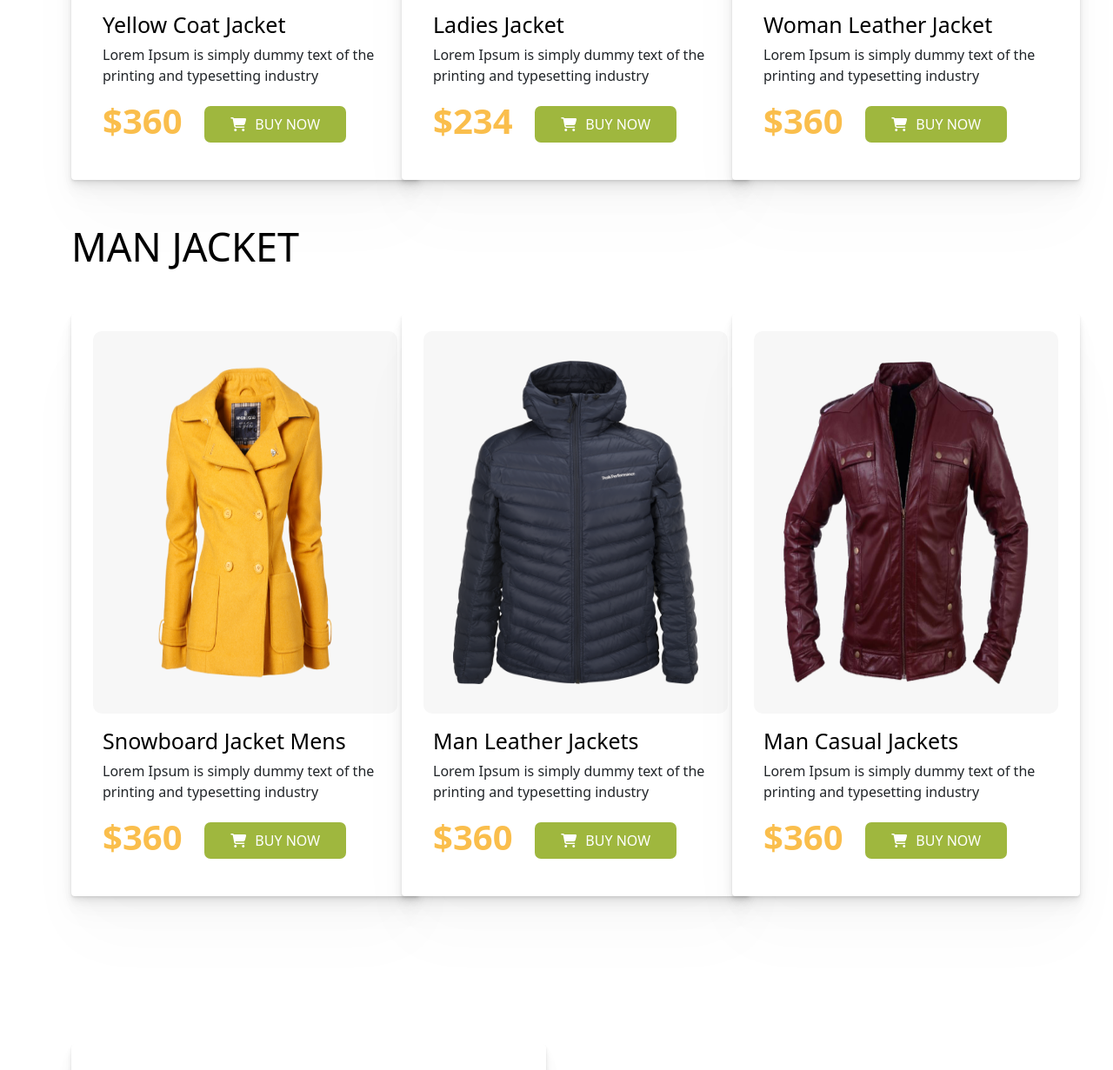
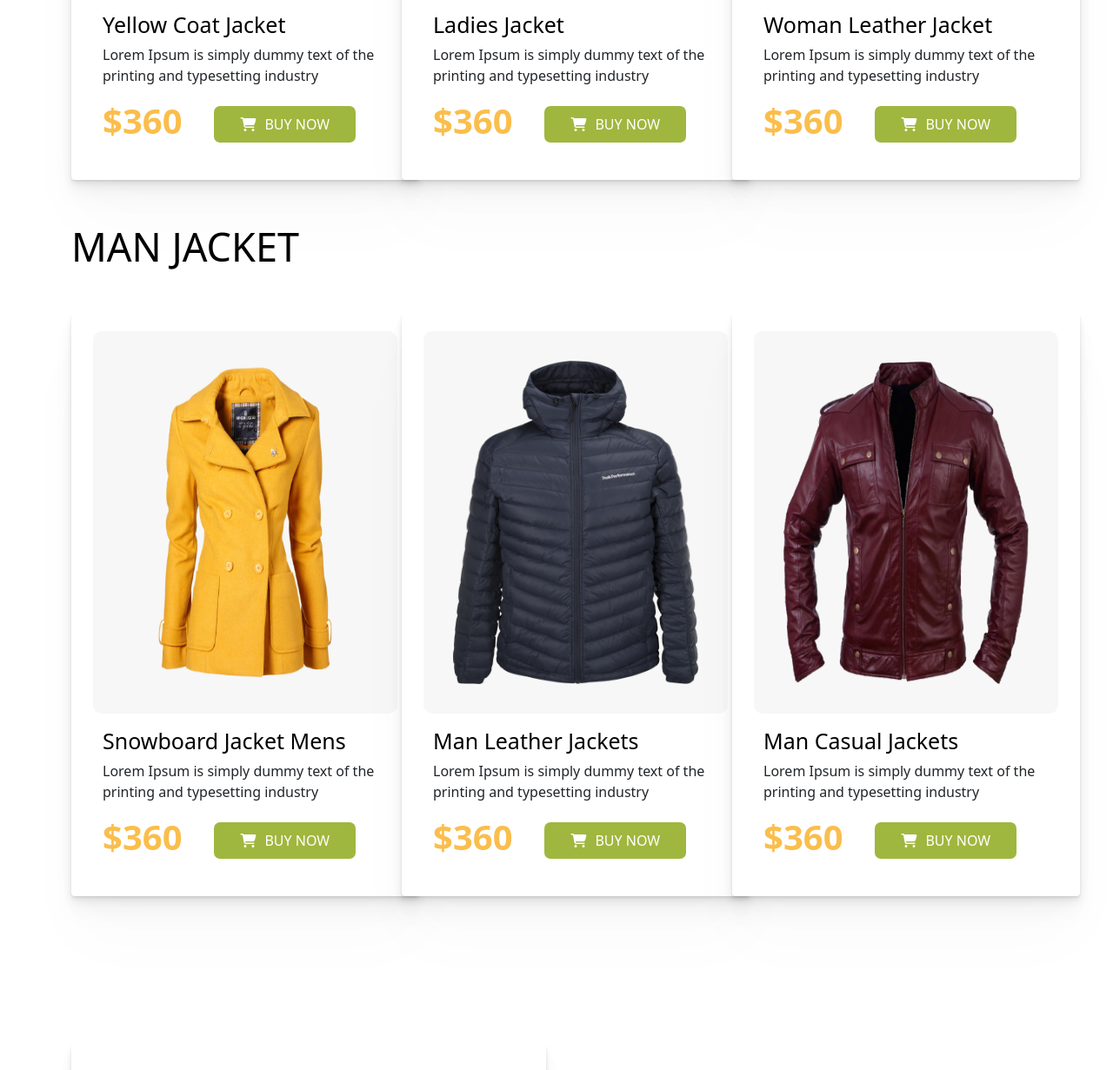
Before and after one commit to junaidbinjaman/Assignment-2, a plain HTML site: page index.html in a window 1280 px wide. Shown: the part 1158-2389 px from the top of the page at 87% size. Drawn offline with nearby package versions, Linux system fonts and the light colour scheme.

Commit message:
second version with some sedign fixes

```diff
--- a/index.html
+++ b/index.html
@@ -127,11 +127,11 @@
                         <div class="card-body">
                             <h5 class="card-title product-title">Yellow Coat Jacket </h5>
                             <p class="card-text">Lorem Ipsum is simply dummy text of the printing and typesetting industry</p>
-                            <div class="row product-footer">
-                                <div class="col-md-4">
+                            <div class="product-footer">
+                                <div class="">
                                     <h4>$360</h4>
                                 </div>
-                                <div class="col-md-8"><a href="#" class="btn-custom"><i class="fas fa-shopping-cart btn-icon"></i>buy now</a></div>
+                                <div class=""><a href="#" class="btn-custom"><i class="fas fa-shopping-cart btn-icon"></i>buy now</a></div>
                             </div>
                         </div>
                     </div>
@@ -142,11 +142,11 @@
                         <div class="card-body">
                             <h5 class="card-title product-title">Ladies Jacket</h5>
                             <p class="card-text">Lorem Ipsum is simply dummy text of the printing and typesetting industry</p>
-                            <div class="row product-footer">
-                                <div class="col-md-4">
-                                    <h4>$234</h4>
+                            <div class="product-footer">
+                                <div class="">
+                                    <h4>$360</h4>
                                 </div>
-                                <div class="col-md-8"><a href="#" class="btn-custom"><i class="fas fa-shopping-cart btn-icon"></i>buy now</a></div>
+                                <div class=""><a href="#" class="btn-custom"><i class="fas fa-shopping-cart btn-icon"></i>buy now</a></div>
                             </div>
                         </div>
                     </div>
@@ -157,11 +157,11 @@
                         <div class="card-body">
                             <h5 class="card-title product-title">Woman Leather Jacket</h5>
                             <p class="card-text">Lorem Ipsum is simply dummy text of the printing and typesetting industry</p>
-                            <div class="row product-footer">
-                                <div class="col-md-4">
+                            <div class="product-footer">
+                                <div class="">
                                     <h4>$360</h4>
                                 </div>
-                                <div class="col-md-8"><a href="#" class="btn-custom"><i class="fas fa-shopping-cart btn-icon"></i>buy now</a></div>
+                                <div class=""><a href="#" class="btn-custom"><i class="fas fa-shopping-cart btn-icon"></i>buy now</a></div>
                             </div>
                         </div>
                     </div>
@@ -169,6 +169,7 @@
             </div>
         </div>
         <div class="container women-section">
+            <div class="women-section">
                 <h1>Man Jacket</h1>
                 <div class="row">
                     <div class="col-md-4">
@@ -177,11 +178,11 @@
                             <div class="card-body">
                                 <h5 class="card-title product-title">Snowboard Jacket Mens</h5>
                                 <p class="card-text">Lorem Ipsum is simply dummy text of the printing and typesetting industry</p>
-                            <div class="row product-footer">
-                                <div class="col-md-4">
+                                <div class="product-footer">
+                                    <div class="">
                                         <h4>$360</h4>
                                     </div>
-                                <div class="col-md-8"><a href="#" class="btn-custom"><i class="fas fa-shopping-cart btn-icon"></i>buy now</a></div>
+                                    <div class=""><a href="#" class="btn-custom"><i class="fas fa-shopping-cart btn-icon"></i>buy now</a></div>
                                 </div>
                             </div>
                         </div>
@@ -192,11 +193,11 @@
                             <div class="card-body">
                                 <h5 class="card-title product-title">Man Leather Jackets</h5>
                                 <p class="card-text">Lorem Ipsum is simply dummy text of the printing and typesetting industry</p>
-                            <div class="row product-footer">
-                                <div class="col-md-4">
+                                <div class="product-footer">
+                                    <div class="">
                                         <h4>$360</h4>
                                     </div>
-                                <div class="col-md-8"><a href="#" class="btn-custom"><i class="fas fa-shopping-cart btn-icon"></i>buy now</a></div>
+                                    <div class=""><a href="#" class="btn-custom"><i class="fas fa-shopping-cart btn-icon"></i>buy now</a></div>
                                 </div>
                             </div>
                         </div>
@@ -207,11 +208,12 @@
                             <div class="card-body">
                                 <h5 class="card-title product-title">Man Casual Jackets</h5>
                                 <p class="card-text">Lorem Ipsum is simply dummy text of the printing and typesetting industry</p>
-                            <div class="row product-footer">
-                                <div class="col-md-4 ">
+                                <div class="product-footer">
+                                    <div class="">
                                         <h4>$360</h4>
                                     </div>
-                                <div class="col-md-8"><a href="#" class="btn-custom"><i class="fas fa-shopping-cart btn-icon"></i>buy now</a></div>
+                                    <div class=""><a href="#" class="btn-custom"><i class="fas fa-shopping-cart btn-icon"></i>buy now</a></div>
+                                </div>
                             </div>
                         </div>
                     </div>
--- a/style.css
+++ b/style.css
@@ -70,7 +70,8 @@
 
 .product-footer {
     margin-top: 10px;
-    display: flex;
+    display: grid;
+    grid-template-columns: auto auto;
     align-items: center;
 }
 
@@ -151,7 +152,7 @@
         border-radius: 10px;
         background: #f7f7f7;
         padding: 34px;
-        height: 440px;
+        height: 340px;
         width: 270px;
         margin: 0 auto;
     }
@@ -184,4 +185,10 @@
         font-size: 20px;
         margin: 20px 0;
     }
+    .women-section {
+        margin-left: 30px;
+    }
+    .product-footer h4 {
+        font-size: 25px;
+    }
 }
```
Lines whose indentation alone changed are shown as unchanged.
